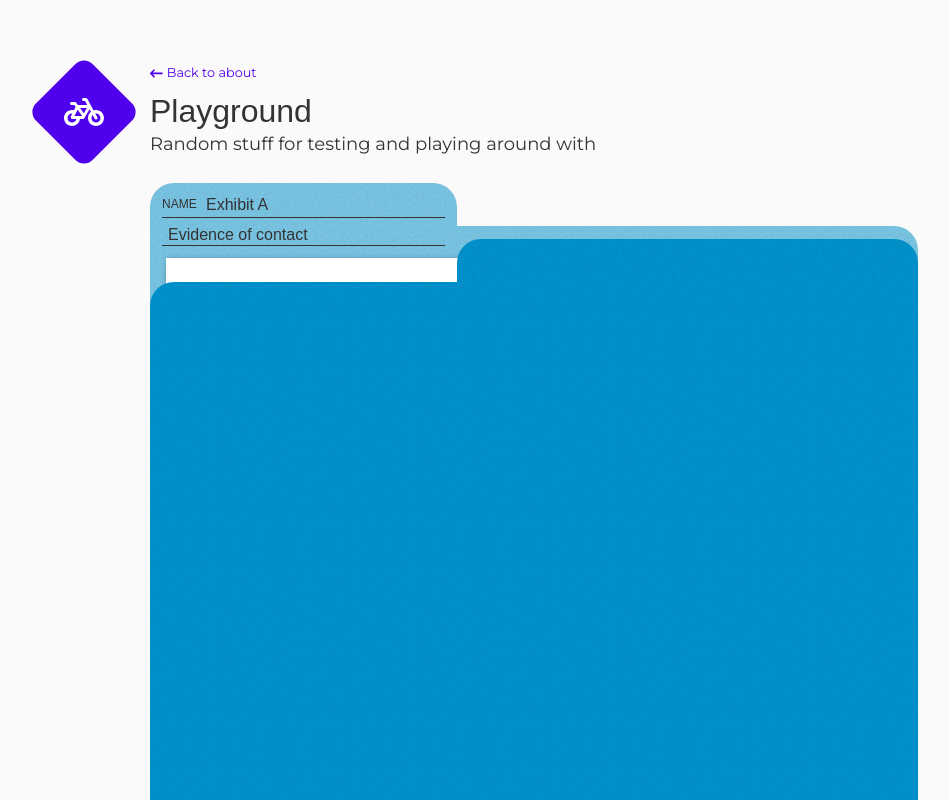
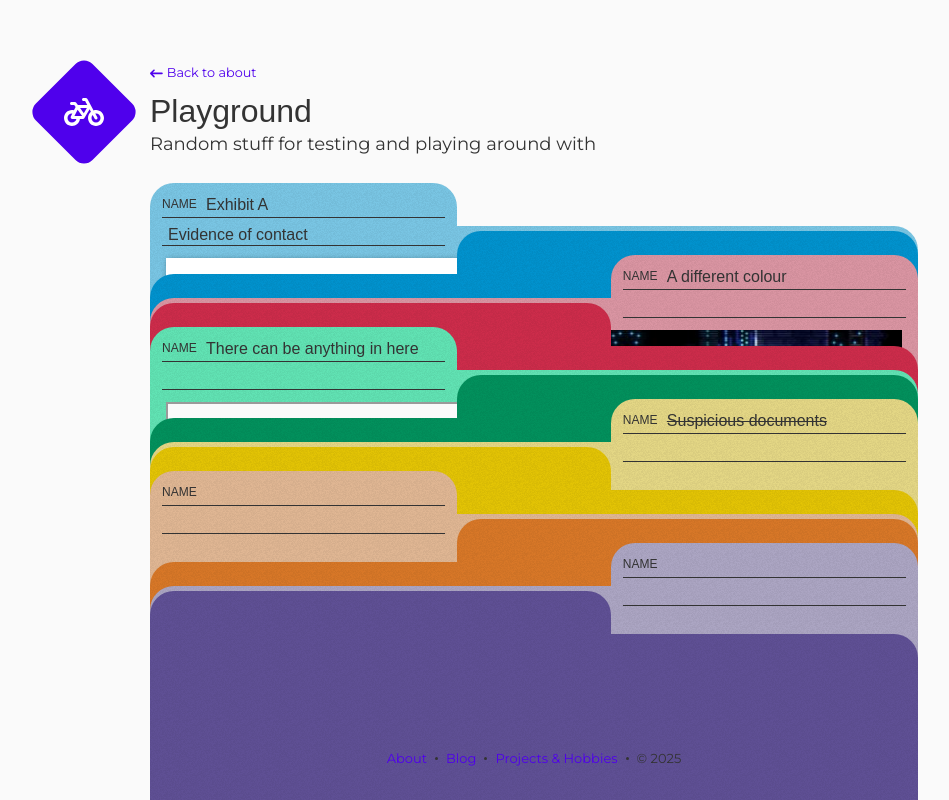
Before and after one commit to im-sticky/im-sticky.github.io, a Next.js app: page /playground in a window 1280 px wide. Shown: the top 800 px of the page, without its empty margins (106-1055 px from the left). Built offline with nearby package versions, Linux system fonts and the light colour scheme; a web font is replaced by a local one.

Commit message:
file cabinet

```diff
--- a/app/(footer)/playground/page.tsx
+++ b/app/(footer)/playground/page.tsx
@@ -9,6 +9,7 @@ import {TitleShape} from '@components/TitleShape';
 import {FontAwesomeIcon} from '@fortawesome/react-fontawesome';
 import {faArrowLeftLong, faBicycle} from '@fortawesome/free-solid-svg-icons';
 import {Folder} from '@components/Folder';
+import {FileCabinet} from '@components/FileCabinet';
 import {FolderColor, TabLocation} from '@components/Folder/enums';
 import sharedStyles from '@styles/shared.module.scss';
 import styles from './index.module.scss';
@@ -45,6 +46,7 @@ export default function Playground() {
       </Container>
 
       <Container>
+        <FileCabinet>
           <Folder tabLocation={TabLocation.Left} title="Exhibit A" subTitle="Evidence of contact">
             <Polaroid
               imagePath="summer-game-reviews/alan-wake-payphone.jpg"
@@ -56,8 +58,12 @@ export default function Playground() {
             />
           </Folder>
 
-        <Folder tabLocation={TabLocation.Right} color={FolderColor.Red} title="A different colour">
-          <img src="/assets/summer-game-reviews/alan-wake-2-ratings.png" alt="" />
+          <Folder
+            tabLocation={TabLocation.Right}
+            color={FolderColor.Red}
+            title="A different colour"
+          >
+            <img src="/assets/summer-game-reviews/animal-well-nice.jpg" alt="" />
           </Folder>
 
           <Folder
@@ -67,6 +73,16 @@ export default function Playground() {
           >
             <iframe src="/blog" height="600" width="600" title="Example"></iframe>
           </Folder>
+
+          <Folder
+            tabLocation={TabLocation.Right}
+            color={FolderColor.Yellow}
+            title="Suspicious documents"
+            strikethrough
+          ></Folder>
+          <Folder tabLocation={TabLocation.Left} color={FolderColor.Orange}></Folder>
+          <Folder tabLocation={TabLocation.Right} color={FolderColor.Purple}></Folder>
+        </FileCabinet>
       </Container>
     </Section>
   );
--- /dev/null
+++ b/components/FileCabinet/index.module.scss
@@ -0,0 +1,21 @@
+@import '@styles/utilities.scss';
+
+.file-cabinet {
+  position: relative;
+
+  > * {
+    position: absolute;
+    top: calc(4.5rem * var(--index));
+    transition: all $transition-time-slow * 1.5 $transition-ease-out-cubic;
+
+    &:hover {
+      top: calc(4.5rem * var(--index) - 1.5rem);
+      transform: rotate3d(1, 0, 0, -6deg);
+
+      ~ * {
+        top: calc(4.5rem * var(--index) + 5rem);
+        transform: rotate3d(1, 0, 0, 30deg);
+      }
+    }
+  }
+}
--- /dev/null
+++ b/components/FileCabinet/index.tsx
@@ -0,0 +1,23 @@
+import React, {Children, cloneElement} from 'react';
+import clsx from 'clsx';
+import {Folder} from '@components/Folder';
+import styles from './index.module.scss';
+
+interface FileCabinetProps {
+  children: React.ReactElement<typeof Folder> | React.ReactElement<typeof Folder>[];
+}
+
+export function FileCabinet({children}: FileCabinetProps) {
+  const childrenArray = Children.toArray(children);
+
+  return (
+    <div className={styles['file-cabinet']}>
+      {Children.map(childrenArray, (child, index) =>
+        // @ts-ignore
+        cloneElement(child, {
+          style: {'--index': index, '--reverse-index': childrenArray.length - index - 1},
+        })
+      )}
+    </div>
+  );
+}
--- a/components/Folder/index.module.scss
+++ b/components/Folder/index.module.scss
@@ -264,7 +264,7 @@ $color-purple: #6a59a6;
     bottom: 0;
     left: 0;
     right: 0;
-    height: calc(100% - 3.5rem);
+    height: calc(100% - 3rem);
     transform-origin: bottom;
     transition: transform $transition-time-slow * 2 $transition-ease-out-back;
 
@@ -309,3 +309,7 @@ $color-purple: #6a59a6;
     }
   }
 }
+
+.strikethrough {
+  text-decoration: line-through;
+}
--- a/components/Folder/index.tsx
+++ b/components/Folder/index.tsx
@@ -8,6 +8,7 @@ import styles from './index.module.scss';
 interface FolderProps {
   title?: string;
   subTitle?: string;
+  strikethrough?: boolean;
   tabLocation?: TabLocation;
   color?: FolderColor;
   children?: React.ReactElement | React.ReactElement[];
@@ -16,9 +17,11 @@ interface FolderProps {
 export function Folder({
   title,
   subTitle,
+  strikethrough = false,
   tabLocation = TabLocation.Left,
   color = FolderColor.Blue,
   children,
+  ...props
 }: FolderProps) {
   const [isOpen, setIsOpen] = useState<boolean>(false);
 
@@ -29,10 +32,28 @@ export function Folder({
       className={clsx(styles.folder, styles[`folder--${color}`], styles[`folder--${tabLocation}`], {
         [styles['folder--open']]: isOpen,
       })}
+      onMouseLeave={() => setIsOpen(false)}
+      {...props}
     >
       <div className={styles.folder__tab}>
-        {title ? <span className={styles['folder__tab-title']}>{title}</span> : null}
-        {subTitle ? <span className={styles['folder__tab-sub-title']}>{subTitle}</span> : null}
+        {title ? (
+          <span
+            className={clsx(styles['folder__tab-title'], {
+              [styles['strikethrough']]: strikethrough,
+            })}
+          >
+            {title}
+          </span>
+        ) : null}
+        {subTitle ? (
+          <span
+            className={clsx(styles['folder__tab-sub-title'], {
+              [styles['strikethrough']]: strikethrough,
+            })}
+          >
+            {subTitle}
+          </span>
+        ) : null}
       </div>
 
       <div className={styles.folder__contents}>
```
Lines whose indentation alone changed are shown as unchanged.
